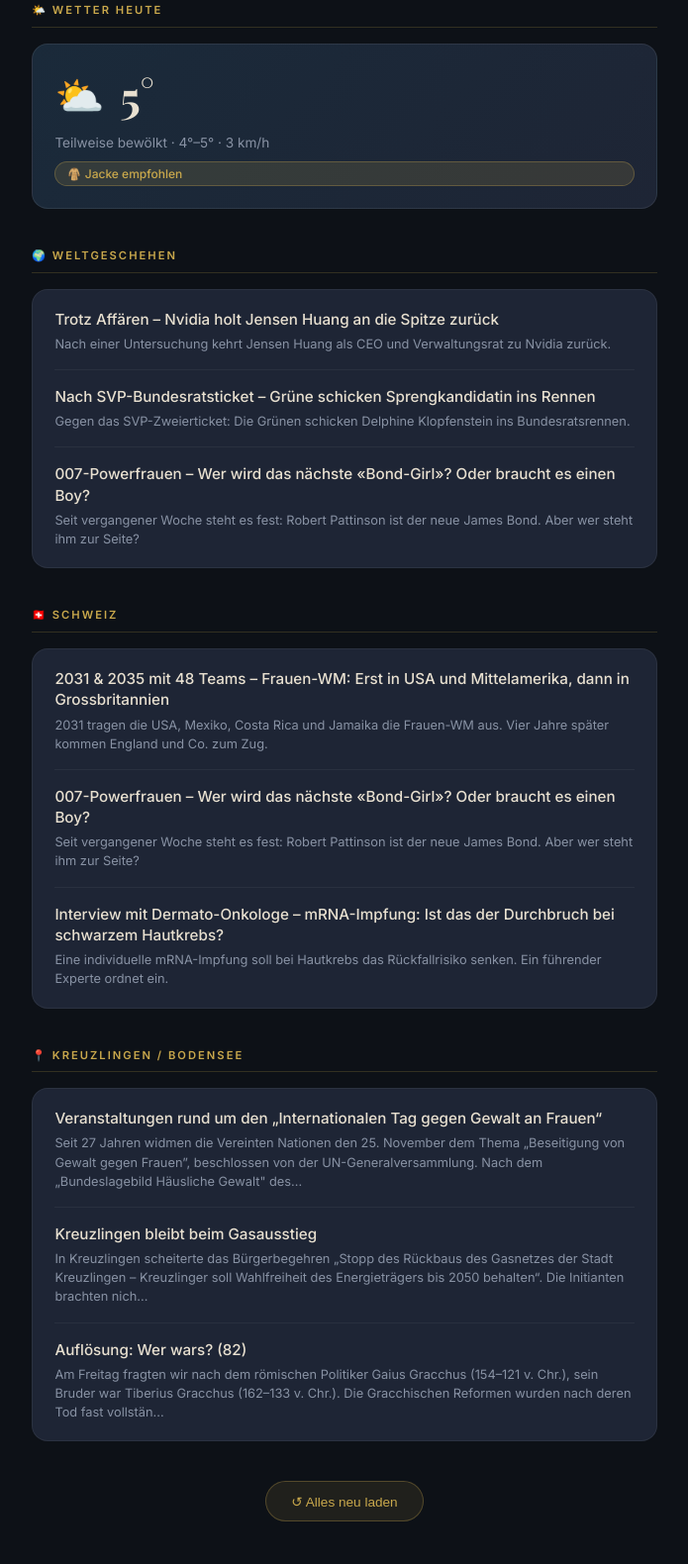
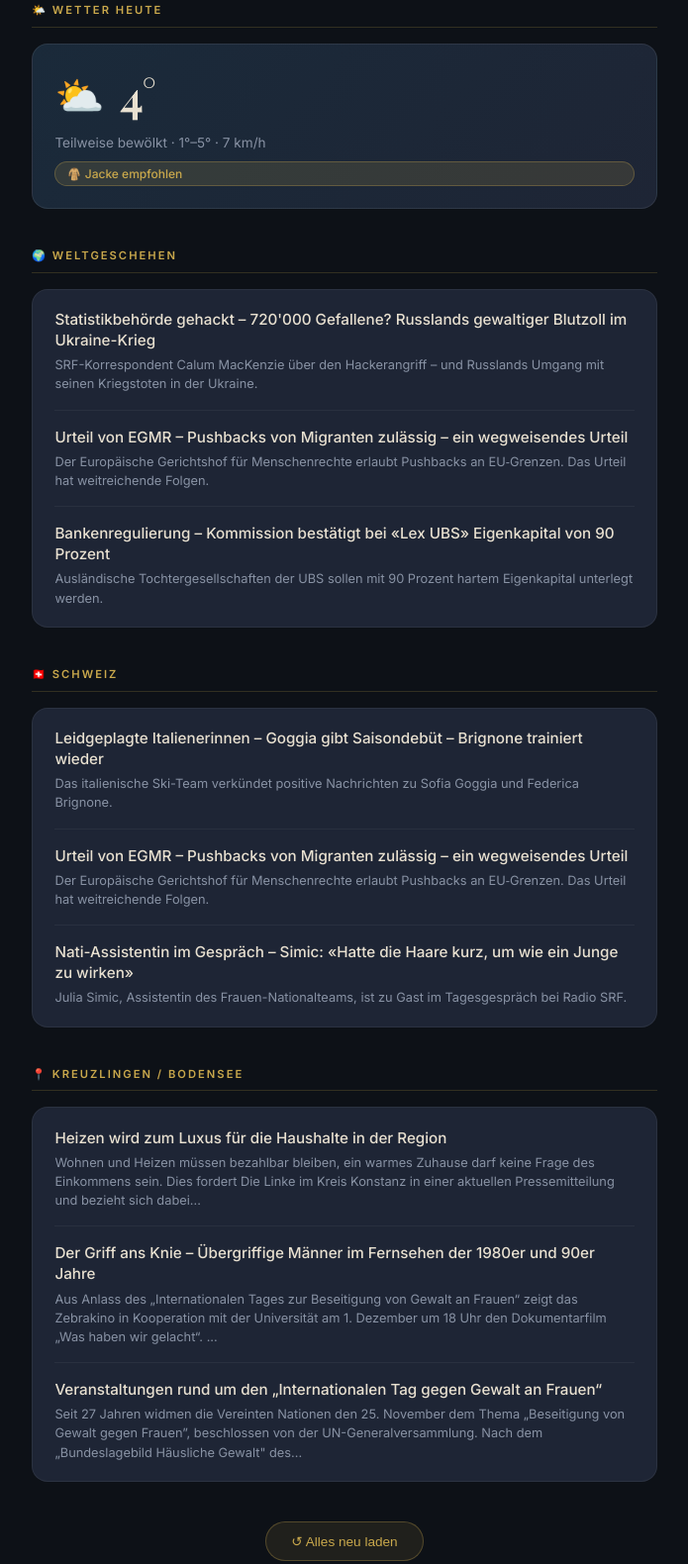
Before and after one commit to marcelbornhauser-sudo/noey-briefing, a plain HTML site: page index.html in a window 1280 px wide. Shown: the part 827-2407 px from the top of the page at 99% size, without its empty margins (292-987 px from the left). Drawn offline with nearby package versions, Linux system fonts and the light colour scheme; a web font is replaced by a local one.

Commit message:
Daily briefing update 2026-11-24

```diff
--- a/index.html
+++ b/index.html
@@ -65,22 +65,22 @@ body { background: var(--night); color: var(--text); font-family: 'Inter', sans-
 </svg>
 </div>
 <h1 class="greeting">Guten Morgen<em>von Noey</em></h1>
-<div class="date-pill">Montag, 23. November 2026</div>
+<div class="date-pill">Dienstag, 24. November 2026</div>
 <div class="scroll-hint">▼ SCROLLEN</div>
 </div>
 
 <div class="content">
-<p class="updated-time">Zuletzt aktualisiert: 23.11.2026 15:46 Uhr</p>
+<p class="updated-time">Zuletzt aktualisiert: 24.11.2026 15:38 Uhr</p>
 
 <div class="section">
 <div class="section-header">🌤️ Wetter heute</div>
 <div class="weather-card">
 <div class="weather-main">
 <span class="weather-icon">⛅</span>
-<span class="weather-temp">5°</span>
+<span class="weather-temp">4°</span>
 </div>
 <div class="weather-details">
-<span>Teilweise bewölkt · 4°–5° · 3 km/h</span>
+<span>Teilweise bewölkt · 1°–5° · 7 km/h</span>
 <span class="badge badge-warning">🧥 Jacke empfohlen</span>
 </div>
 </div>
@@ -89,42 +89,42 @@ body { background: var(--night); color: var(--text); font-family: 'Inter', sans-
 <div class="section">
 <div class="section-header">🌍 Weltgeschehen</div>
 <div class="card"><div class="news-item">
-<h3 class="news-title"><a href="https://www.srf.ch/news/wirtschaft/trotz-affaeren-nvidia-holt-jensen-huang-an-die-spitze-zurueck" target="_blank" style="color:inherit;text-decoration:none;">Trotz Affären – Nvidia holt Jensen Huang an die Spitze zurück</a></h3>
-<p class="news-meta">Nach einer Untersuchung kehrt Jensen Huang als CEO und Verwaltungsrat zu Nvidia zurück.</p>
+<h3 class="news-title"><a href="https://www.srf.ch/news/international/ukraine/statistikbehoerde-gehackt-720-000-gefallene-russlands-gewaltiger-blutzoll-im-ukraine-krieg" target="_blank" style="color:inherit;text-decoration:none;">Statistikbehörde gehackt – 720&#x27;000 Gefallene? Russlands gewaltiger Blutzoll im Ukraine-Krieg</a></h3>
+<p class="news-meta">SRF-Korrespondent Calum MacKenzie über den Hackerangriff – und Russlands Umgang mit seinen Kriegstoten in der Ukraine.</p>
 </div><div class="news-item">
-<h3 class="news-title"><a href="https://www.srf.ch/news/schweiz/nach-svp-bundesratsticket-gruene-schicken-sprengkandidatin-ins-rennen" target="_blank" style="color:inherit;text-decoration:none;">Nach SVP-Bundesratsticket – Grüne schicken Sprengkandidatin ins Rennen</a></h3>
-<p class="news-meta">Gegen das SVP-Zweierticket: Die Grünen schicken Delphine Klopfenstein ins Bundesratsrennen.</p>
+<h3 class="news-title"><a href="https://www.srf.ch/news/international/urteil-von-egmr-pushbacks-von-migranten-zulaessig-ein-wegweisendes-urteil" target="_blank" style="color:inherit;text-decoration:none;">Urteil von EGMR – Pushbacks von Migranten zulässig – ein wegweisendes Urteil</a></h3>
+<p class="news-meta">Der Europäische Gerichtshof für Menschenrechte erlaubt Pushbacks an EU‑Grenzen. Das Urteil hat weitreichende Folgen.</p>
 </div><div class="news-item">
-<h3 class="news-title"><a href="https://www.srf.ch/kultur/film-serien/007-powerfrauen-wer-wird-das-naechste-bond-girl-oder-braucht-es-einen-boy" target="_blank" style="color:inherit;text-decoration:none;">007-Powerfrauen – Wer wird das nächste «Bond-Girl»? Oder braucht es einen Boy?</a></h3>
-<p class="news-meta">Seit vergangener Woche steht es fest: Robert Pattinson ist der neue James Bond. Aber wer steht ihm zur Seite?</p>
+<h3 class="news-title"><a href="https://www.srf.ch/news/schweiz/bankenregulierung-kommission-bestaetigt-bei-lex-ubs-eigenkapital-von-90-prozent" target="_blank" style="color:inherit;text-decoration:none;">Bankenregulierung – Kommission bestätigt bei «Lex UBS» Eigenkapital von 90 Prozent</a></h3>
+<p class="news-meta">Ausländische Tochtergesellschaften der UBS sollen mit 90 Prozent hartem Eigenkapital unterlegt werden.</p>
 </div></div>
 </div>
 
 <div class="section">
 <div class="section-header">🇨🇭 Schweiz</div>
 <div class="card"><div class="news-item">
-<h3 class="news-title"><a href="https://www.srf.ch/sport/fussball/frauen-fussball/2031-2035-mit-48-teams-frauen-wm-erst-in-usa-und-mittelamerika-dann-in-grossbritannien" target="_blank" style="color:inherit;text-decoration:none;">2031 &amp; 2035 mit 48 Teams – Frauen-WM: Erst in USA und Mittelamerika, dann in Grossbritannien</a></h3>
-<p class="news-meta">2031 tragen die USA, Mexiko, Costa Rica und Jamaika die Frauen-WM aus. Vier Jahre später kommen England und Co. zum Zug.</p>
+<h3 class="news-title"><a href="https://www.srf.ch/sport/ski-alpin/weltcup-frauen/leidgeplagte-italienerinnen-goggia-gibt-saisondebuet-brignone-trainiert-wieder" target="_blank" style="color:inherit;text-decoration:none;">Leidgeplagte Italienerinnen – Goggia gibt Saisondebüt – Brignone trainiert wieder</a></h3>
+<p class="news-meta">Das italienische Ski-Team verkündet positive Nachrichten zu Sofia Goggia und Federica Brignone.</p>
 </div><div class="news-item">
-<h3 class="news-title"><a href="https://www.srf.ch/kultur/film-serien/007-powerfrauen-wer-wird-das-naechste-bond-girl-oder-braucht-es-einen-boy" target="_blank" style="color:inherit;text-decoration:none;">007-Powerfrauen – Wer wird das nächste «Bond-Girl»? Oder braucht es einen Boy?</a></h3>
-<p class="news-meta">Seit vergangener Woche steht es fest: Robert Pattinson ist der neue James Bond. Aber wer steht ihm zur Seite?</p>
+<h3 class="news-title"><a href="https://www.srf.ch/news/international/urteil-von-egmr-pushbacks-von-migranten-zulaessig-ein-wegweisendes-urteil" target="_blank" style="color:inherit;text-decoration:none;">Urteil von EGMR – Pushbacks von Migranten zulässig – ein wegweisendes Urteil</a></h3>
+<p class="news-meta">Der Europäische Gerichtshof für Menschenrechte erlaubt Pushbacks an EU‑Grenzen. Das Urteil hat weitreichende Folgen.</p>
 </div><div class="news-item">
-<h3 class="news-title"><a href="https://www.srf.ch/wissen/gesundheit/interview-mit-dermato-onkologe-mrna-impfung-ist-das-der-durchbruch-bei-schwarzem-hautkrebs" target="_blank" style="color:inherit;text-decoration:none;">Interview mit Dermato-Onkologe – mRNA-Impfung: Ist das der Durchbruch bei schwarzem Hautkrebs?</a></h3>
-<p class="news-meta">Eine individuelle mRNA-Impfung soll bei Hautkrebs das Rückfallrisiko senken. Ein führender Experte ordnet ein.</p>
+<h3 class="news-title"><a href="https://www.srf.ch/sport/fussball/frauen-nationalteam/nati-assistentin-im-gespraech-simic-hatte-die-haare-kurz-um-wie-ein-junge-zu-wirken" target="_blank" style="color:inherit;text-decoration:none;">Nati-Assistentin im Gespräch – Simic: «Hatte die Haare kurz, um wie ein Junge zu wirken»</a></h3>
+<p class="news-meta">Julia Simic, Assistentin des Frauen-Nationalteams, ist zu Gast im Tagesgespräch bei Radio SRF.</p>
 </div></div>
 </div>
 
 <div class="section">
 <div class="section-header">📍 Kreuzlingen / Bodensee</div>
 <div class="card"><div class="news-item">
+<h3 class="news-title"><a href="https://www.seemoz.de/heizen-wird-zum-luxus-energiepreise-belasten-haushalte-in-der-region/" target="_blank" style="color:inherit;text-decoration:none;">Heizen wird zum Luxus für die Haushalte in der Region</a></h3>
+<p class="news-meta">Wohnen und Heizen müssen bezahlbar bleiben, ein warmes Zuhause darf keine Frage des Einkommens sein. Dies fordert Die Linke im Kreis Konstanz in einer aktuellen Pressemitteilung und bezieht sich dabei...</p>
+</div><div class="news-item">
+<h3 class="news-title"><a href="https://www.seemoz.de/der-griff-ans-knie-uebergriffige-maenner-im-deutschen-fernsehen-der-1980er-und-90er-jahre/" target="_blank" style="color:inherit;text-decoration:none;">Der Griff ans Knie – Übergriffige Männer im Fernsehen der 1980er und 90er Jahre</a></h3>
+<p class="news-meta">Aus Anlass des „Internationalen Tages zur Beseitigung von Gewalt an Frauen“ zeigt das Zebrakino in Kooperation mit der Universität am 1. Dezember um 18 Uhr den Dokumentarfilm „Was haben wir gelacht“. ...</p>
+</div><div class="news-item">
 <h3 class="news-title"><a href="https://www.seemoz.de/veranstaltungen-rund-um-den-internationalen-tag-gegen-gewalt-an-frauen/" target="_blank" style="color:inherit;text-decoration:none;">Veranstaltungen rund um den „Internationalen Tag gegen Gewalt an Frauen“</a></h3>
 <p class="news-meta">Seit 27 Jahren widmen die Vereinten Nationen den 25. November dem Thema „Beseitigung von Gewalt gegen Frauen”, beschlossen von der UN-Generalversammlung. Nach dem „Bundeslagebild Häusliche Gewalt&quot; des...</p>
-</div><div class="news-item">
-<h3 class="news-title"><a href="https://www.seemoz.de/kreuzlingen-bleibt-beim-gasausstieg/" target="_blank" style="color:inherit;text-decoration:none;">Kreuzlingen bleibt beim Gasausstieg</a></h3>
-<p class="news-meta">In Kreuzlingen scheiterte das Bürgerbegehren „Stopp des Rückbaus des Gasnetzes der Stadt Kreuzlingen – Kreuzlinger soll Wahlfreiheit des Energieträgers bis 2050 behalten“. Die Initianten brachten nich...</p>
-</div><div class="news-item">
-<h3 class="news-title"><a href="https://www.seemoz.de/aufloesung-wer-wars-82/" target="_blank" style="color:inherit;text-decoration:none;">Auflösung: Wer wars? (82)</a></h3>
-<p class="news-meta">Am Freitag fragten wir nach dem römischen Politiker Gaius Gracchus (154–121 v. Chr.), sein Bruder war Tiberius Gracchus (162–133 v. Chr.). Die Gracchischen Reformen wurden nach deren Tod fast vollstän...</p>
 </div></div>
 </div>
 
```
